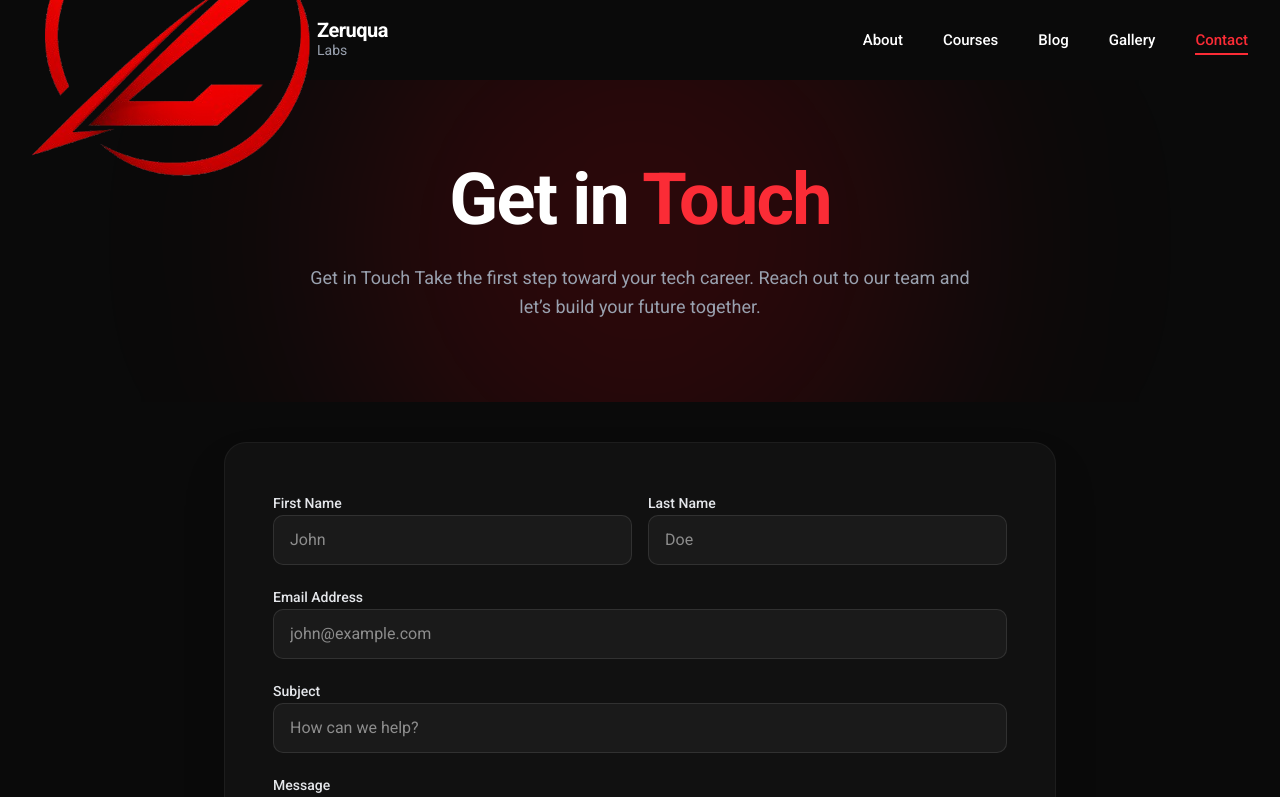
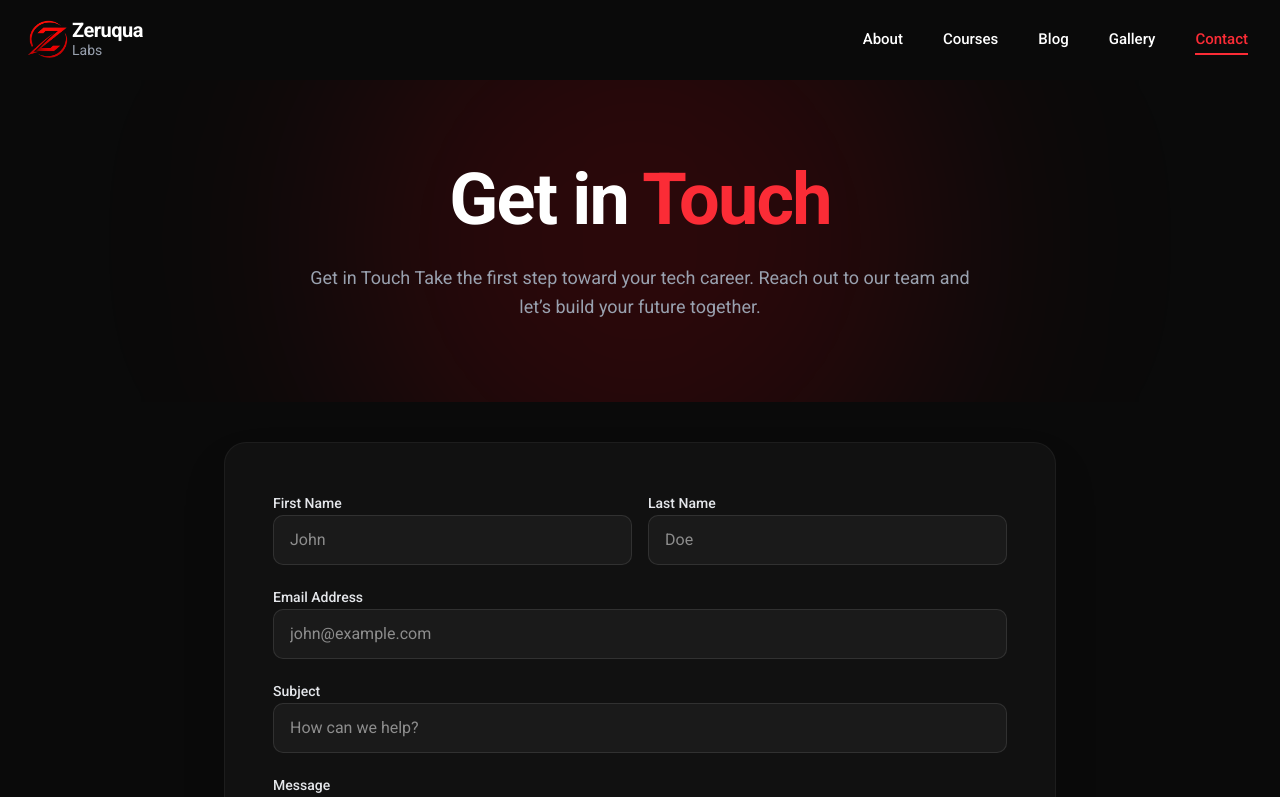
Before and after one commit to adhithyandas/cms, a Next.js app: page /contact in a window 1280 px wide. Shown: the top 797 px of the page. Built offline with nearby package versions, Linux system fonts and the light colour scheme.

Commit message:
feat: implement dynamic scroll-based header styling and optimize logo and icon image rendering

```diff
--- a/components/layout/Footer.tsx
+++ b/components/layout/Footer.tsx
@@ -18,12 +18,13 @@ export function Footer() {
           {/* Brand Column */}
           <div className="lg:col-span-2">
             <Link href="/" className="flex items-center shrink-0 mb-6">
-              <div className="w-12 h-12 flex items-center justify-center mr-3">
+              <div className="w-12 h-12 flex items-center justify-center mr-3 shrink-0">
                 <Image
                   src="/logo.png"
                   alt="Logo"
-                  width={80}
-                  height={80}
+                  width={48}
+                  height={48}
+                  priority
                   className="object-contain"
                 />
               </div>
@@ -56,6 +57,7 @@ export function Footer() {
                     alt={social.label}
                     width={20}
                     height={20}
+                    priority
                     className="object-contain"
                   />
                 </Link>
--- a/components/layout/Header.tsx
+++ b/components/layout/Header.tsx
@@ -42,6 +42,28 @@ export function Header() {
   // Desktop scroll animations
   useGSAP(
     () => {
+      const isScrolled = window.scrollY > 0;
+
+      if (isScrolled) {
+        gsap.set(headerRef.current, {
+          backgroundColor: 'rgba(10, 10, 10, 0.85)',
+          backdropFilter: 'blur(12px)',
+          borderBottom: '1px solid rgba(255, 255, 255, 0.08)',
+          height: '70px',
+        });
+        gsap.set(containerRef.current, {
+          paddingTop: '0px',
+          paddingBottom: '0px',
+        });
+      } else {
+        gsap.set(headerRef.current, {
+          backgroundColor: 'rgba(10, 10, 10, 0)',
+          backdropFilter: 'blur(0px)',
+          borderBottom: '1px solid rgba(255, 255, 255, 0)',
+          height: '80px',
+        });
+      }
+
       gsap.to(headerRef.current, {
         scrollTrigger: {
           trigger: 'body',
@@ -109,7 +131,14 @@ export function Header() {
   );
 
   return (
-    <header ref={headerRef} className="fixed top-0 z-50 w-full flex items-center h-20">
+    <header
+      ref={headerRef}
+      className={`fixed top-0 z-50 flex h-20 w-full items-center ${
+        pathname === '/' || pathname === '/home'
+          ? 'bg-transparent border-none'
+          : 'border-b border-white/10 bg-[#0a0a0a]/85 backdrop-blur-xl'
+      }`}
+    >
       <div
         ref={containerRef}
         className="container mx-auto px-4 lg:px-8 h-full flex items-center relative z-60"
@@ -120,13 +149,14 @@ export function Header() {
           className="flex items-center shrink-0"
           onClick={() => setIsMobileMenuOpen(false)}
         >
-          <div className="flex items-center justify-center">
+          <div className="flex items-center justify-center w-10 h-10 shrink-0">
             <Image
               src="/logo.png"
               alt="Zeruqua"
-              width={60}
-              height={60}
-              className="w-full h-full object-contain"
+              width={40}
+              height={40}
+              priority
+              className="w-full h-full object-contain me-2"
             />
           </div>
 
```
